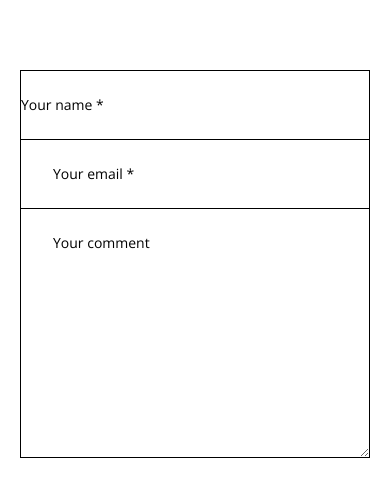
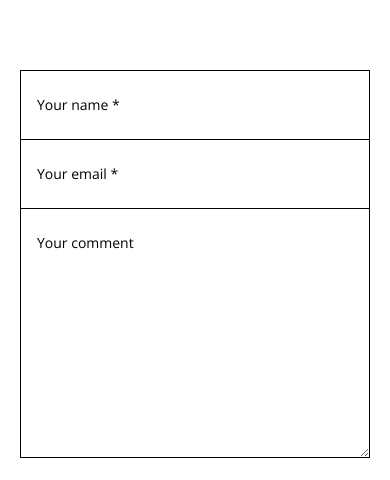
Before and after one commit to qaasimahmad/Codeloopz-portfolio-site, a React (Vite) app: page /get-in-touch in a window 390 px wide. Shown: the part 578-1058 px from the top of the page. Built offline with nearby package versions, Linux system fonts and the light colour scheme.

Commit message:
Adjust menubar btn

```diff
--- a/src/containers/ContactForm.jsx
+++ b/src/containers/ContactForm.jsx
@@ -5,17 +5,17 @@ const ContactForm = () => {
     <div className="w-full container mx-auto px-5 md:px-0 lg:px-8 py-28">
       <form className="max-w-2xl mx-auto" action="">
         <input
-          className="block w-full border-[1px] border-b-0 border-black py-6 md:px-8 outline-none text-sm font-openSans placeholder:text-black"
+          className="block w-full border-[1px] border-b-0 border-black py-6 px-4 md:px-8 outline-none text-sm font-openSans placeholder:text-black"
           placeholder="Your name *"
           type="text"
         />
         <input
-          className="block w-full border-[1px] border-black py-6 px-8 outline-none text-sm font-openSans placeholder:text-black"
+          className="block w-full border-[1px] border-black py-6 px-4 md:px-8 outline-none text-sm font-openSans placeholder:text-black"
           placeholder="Your email *"
           type="text"
         />
         <textarea
-          className="block w-full border-[1px] border-t-0 border-black py-6 px-8 outline-none text-sm font-openSans placeholder:text-black"
+          className="block w-full border-[1px] border-t-0 border-black py-6 px-4 md:px-8 outline-none text-sm font-openSans placeholder:text-black"
           name=""
           id=""
           cols="30"
```
